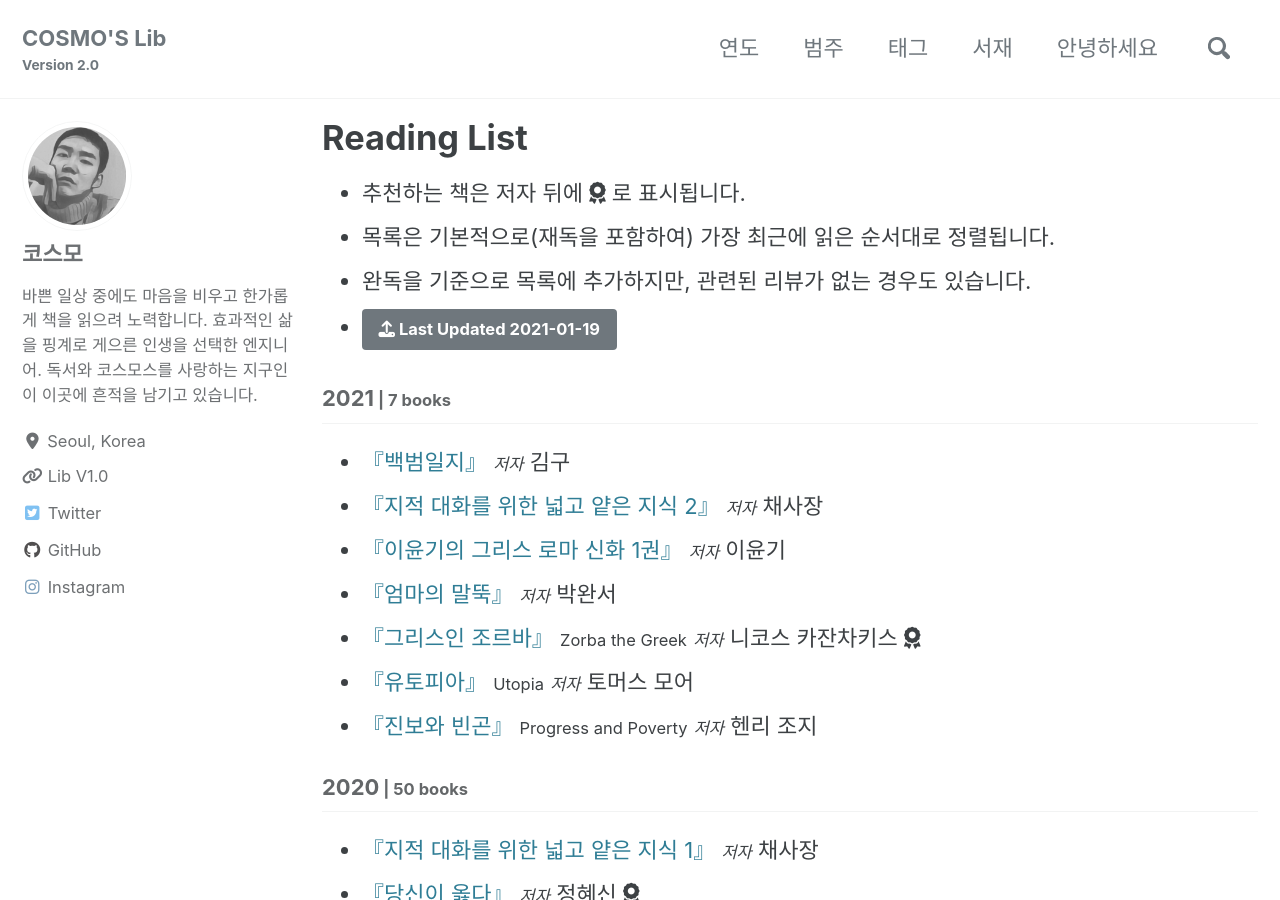
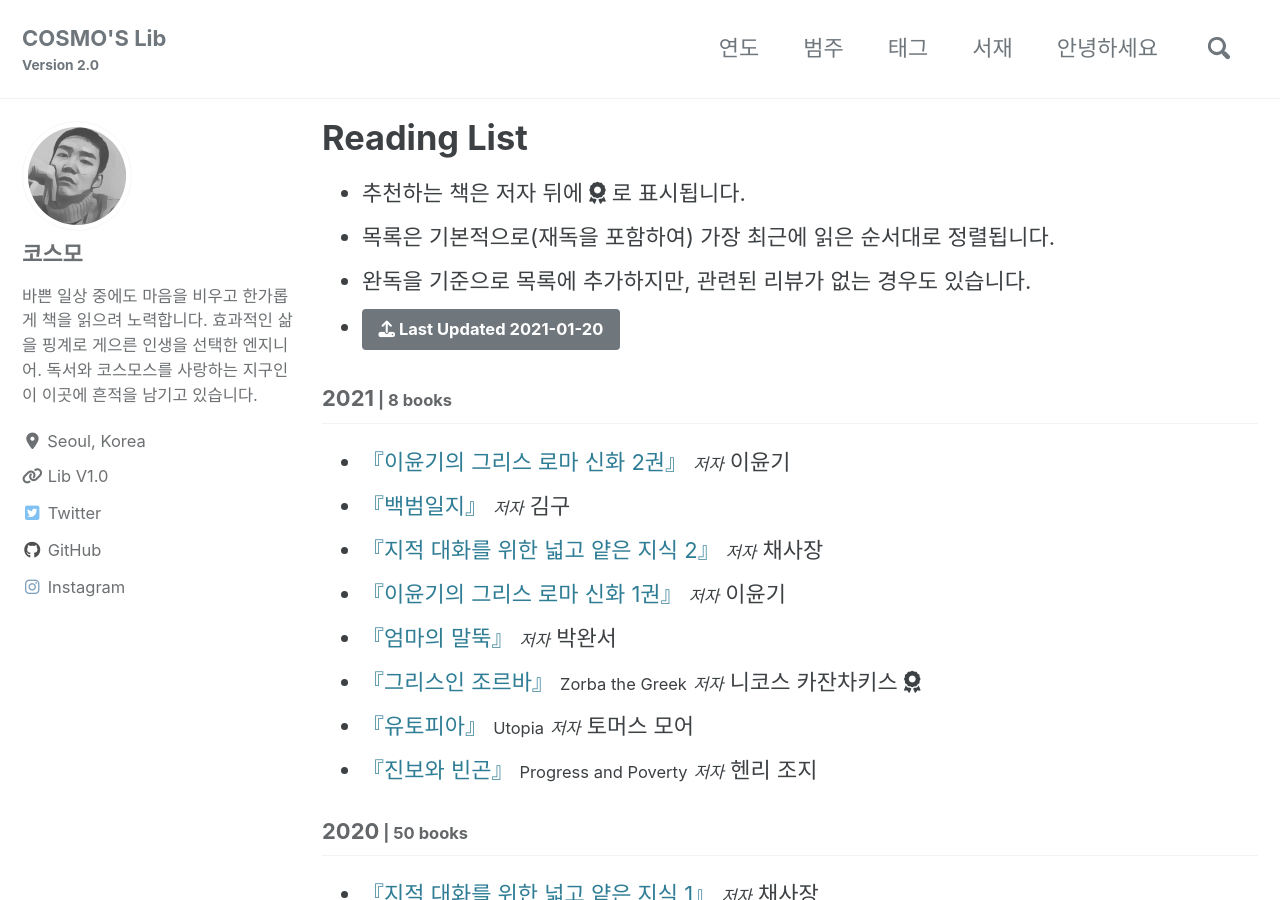
Before and after one commit to deftone2000/cosmo-s-archive, a Jekyll site: the page built from _pages/reading-list.html, in a window 1280 px wide and 900 px high. Built offline with Jekyll 4.4.1, drawn with Linux system fonts in a browser that asks for light colours; cached includes are drawn as plain includes; nearby versions of some CDN libraries; comment, search, counter and statistics services are not loaded; a style sheet for code colours, icons or effects is not loaded.

Commit message:
no message

```diff
--- a/_data/reading.yml
+++ b/_data/reading.yml
@@ -1,7 +1,17 @@
-lastupdate: 2021-01-19
+lastupdate: 2021-01-20
 list:
   - year: "2021"
     books:
+
+      - title: "이윤기의 그리스 로마 신화 2권"
+        ori_title:
+        author: 이윤기
+        post_title:
+        cover: https://img.ridicdn.net/cover/606001090/xxlarge
+        trans:
+        pub: 웅진지식하우스 출판
+        pub_info: 2000.06.26. 전자책, 종이책 동시 출간
+        post_link:
 
       - title: "백범일지"
         ori_title:
```
